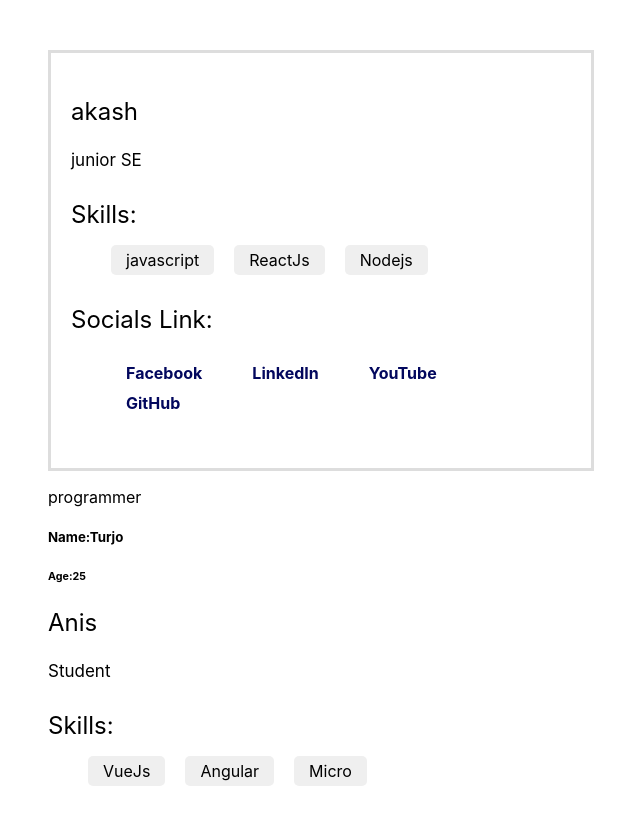
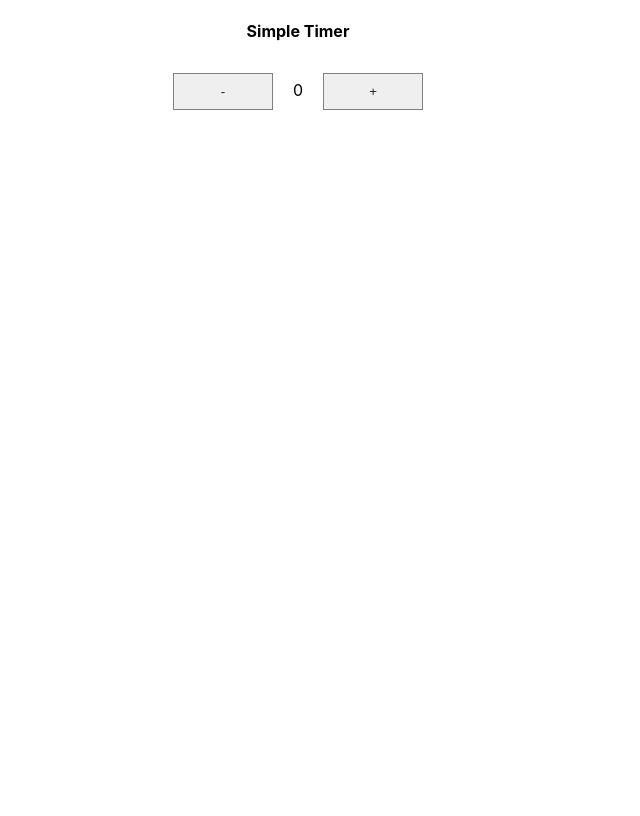
Before and after one commit to oaes/React-practice-v2, a React app: page / in a window 1280 px wide. Shown: the whole page, without its empty margins (342-982 px from the left). Built offline with nearby package versions, Linux system fonts and the light colour scheme.

Commit message:
practicing timmer apps

```diff
--- a/src/components/App.jsx
+++ b/src/components/App.jsx
@@ -1,17 +1,33 @@
 import React from "react";
-import Profile from "./profile";
-import Bio from "./profile/Bio";
-import Skill from "./profile/Skill";
-import Test from "./propsTest/Test";
 
 class App extends React.Component {
+  state = {
+    count: 0,
+  };
+
+  incrementCount = () => {
+    this.setState({ count: this.state.count + 1 });
+  };
+
+  decrementCount = () => {
+    if (this.state.count > 0) {
+      this.setState({ count: this.state.count - 1 });
+    }
+  };
+
   render() {
     return (
       <div className="AppName">
-        <Profile />
-        <Test name="Turjo" age="25" />
-        <Bio name='Anis' title='Student'/>
-        <Skill skillA='VueJs' skillB='Angular' skillC='Micro'/>
+        <h4>Simple Timer</h4>
+        <div className="container">
+          <button className="btn" onClick={this.decrementCount}>
+            -
+          </button>
+          <span>{this.state.count}</span>
+          <button className="btn" onClick={this.incrementCount}>
+            +
+          </button>
+        </div>
       </div>
     );
   }
--- a/src/index.css
+++ b/src/index.css
@@ -14,4 +14,17 @@ code {
 .AppName{
   width: 500px;
   margin:0 auto;
+  text-align: center;
 }
+.container{
+  width: 100%;
+  text-align: center;
+}
+.btn{
+  width: 100px;
+  margin: 10px 20px;
+  padding: 10px 20px;
+  color: #efefef;
+  border: 1px solid grey;
+  color: #222222;
+}
```
